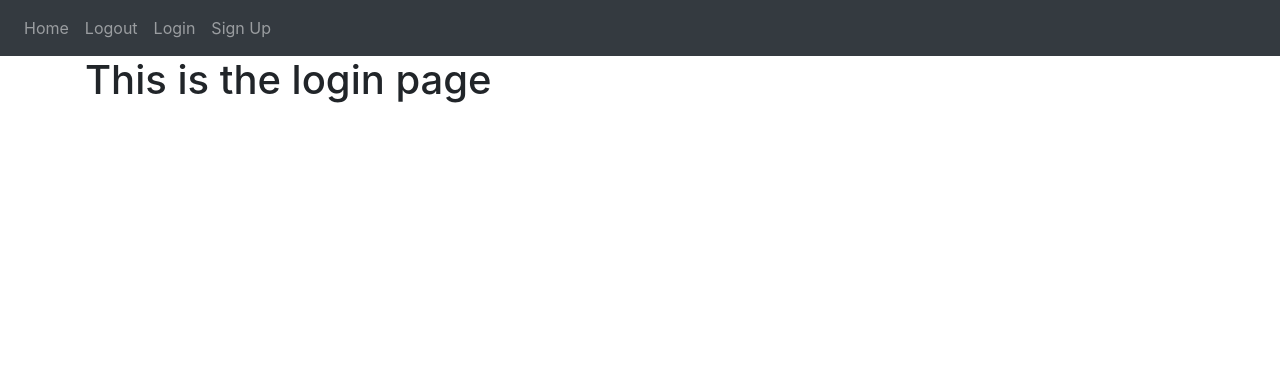
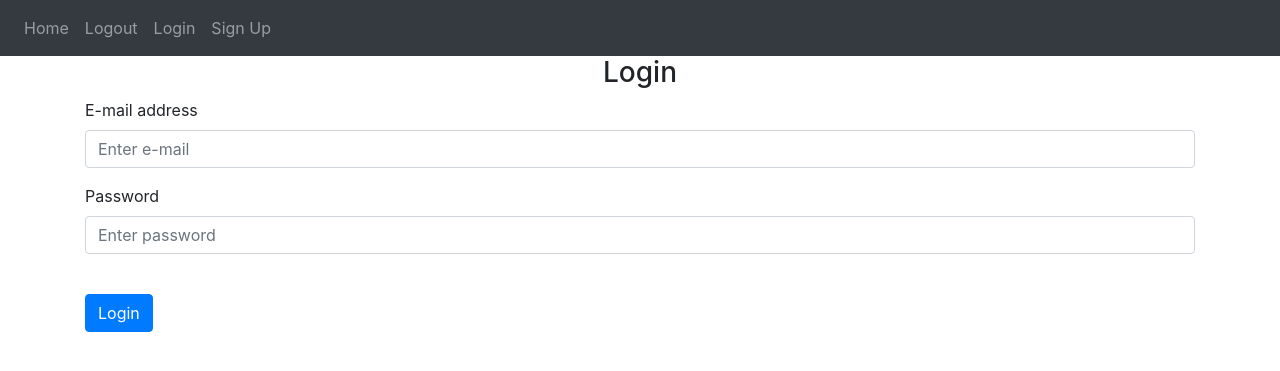
Before and after one commit to iancoel/flask-notes, a Flask app: page /login in a window 1280 px wide. Shown: the top 371 px of the page. Run offline with Flask 2, Linux system fonts and the light colour scheme; some libraries are stand-ins or nearby versions.

Commit message:
Login page HTML

```diff
--- a/website/templates/login.html
+++ b/website/templates/login.html
@@ -1,3 +1,15 @@
 {% extends 'base.html' %}
 {% block title %}Login{% endblock %}
-{% block content %}<h1>This is the login page</h1>{% endblock %}
+{% block content %}<form method="POST">
+  <h3 align="center">Login</h3>
+  <div class="form-group">
+    <label for="email">E-mail address</label>
+    <input type="email" class="form-control" id="email" name="email" placeholder="Enter e-mail">
+  </div>
+  <div class="form-group">
+    <label for="password">Password</label>
+    <input type="password" class="form-control" id="password" name="password" placeholder="Enter password">
+  </div>
+  <br />
+  <button type="submit" class="btn btn-primary">Login</button>
+</form>{% endblock %}
```
